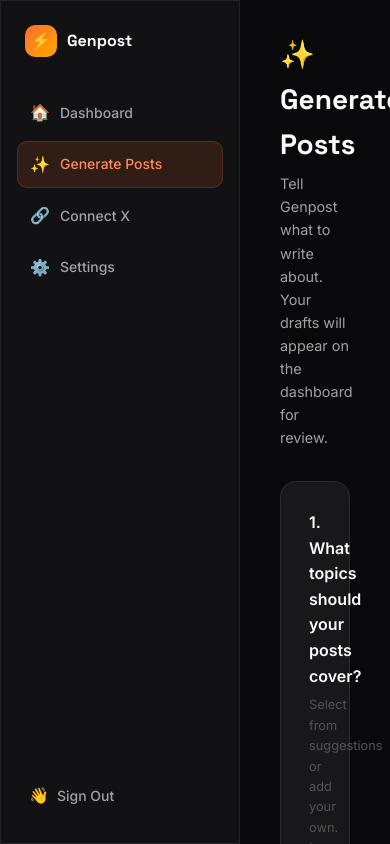
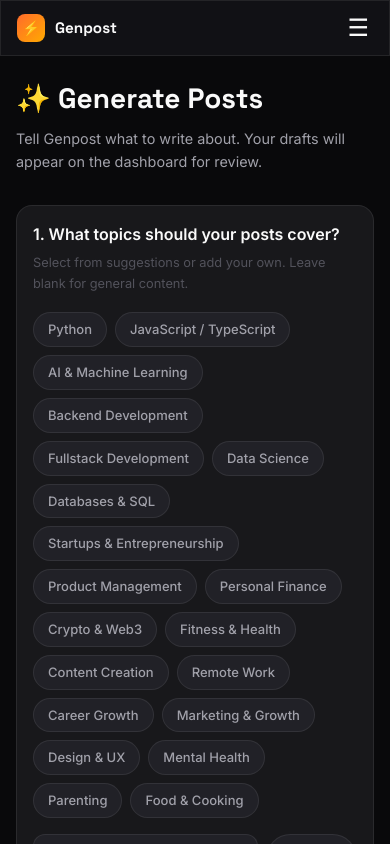
Before and after one commit to chineey/genpost_automation, a Next.js app in the folder genpost/: page /dashboard/new in a window 390 px wide. Shown: the top 844 px of the page. Built offline with nearby package versions, Linux system fonts and the light colour scheme.

Commit message:
style: fix layout responsiveness on mobile viewports for landing page and dashboard

```diff
--- a/genpost/app/dashboard/connect-x/page.tsx
+++ b/genpost/app/dashboard/connect-x/page.tsx
@@ -117,7 +117,7 @@
       )}
 
       {/* Connection card */}
-      <div className="card" style={{ padding: 32 }}>
+      <div className="card responsive-card">
         {xUsername ? (
           <>
             <div style={{ display: "flex", alignItems: "center", gap: 16, marginBottom: 24 }}>
@@ -150,7 +150,7 @@
               Your access tokens are encrypted with AES-256-GCM.
             </p>
 
-            <div style={{ display: "flex", gap: 10 }}>
+            <div style={{ display: "flex", gap: 10, flexWrap: "wrap" }}>
               <button onClick={handleConnect} className="btn-secondary" style={{ padding: "10px 20px" }}>
                 🔄 Reconnect
               </button>
@@ -221,7 +221,7 @@
 
 export default function ConnectXPage() {
   return (
-    <div style={{ padding: "32px 40px", maxWidth: 700, margin: "0 auto" }}>
+    <div className="responsive-padding" style={{ maxWidth: 700, margin: "0 auto" }}>
       <div style={{ marginBottom: 32 }}>
         <h1 className="font-display" style={{ fontSize: "1.75rem", fontWeight: 700, marginBottom: 6 }}>
           🔗 Connect X Account
--- a/genpost/app/dashboard/layout.tsx
+++ b/genpost/app/dashboard/layout.tsx
@@ -2,6 +2,7 @@
 import Link from "next/link";
 import { usePathname, useRouter } from "next/navigation";
 import { signOut } from "next-auth/react";
+import { useState } from "react";
 
 const NAV_ITEMS = [
   { href: "/dashboard", icon: "🏠", label: "Dashboard" },
@@ -13,17 +14,114 @@
 export default function DashboardLayout({ children }: { children: React.ReactNode }) {
   const pathname = usePathname();
   const router = useRouter();
+  const [isMobileMenuOpen, setIsMobileMenuOpen] = useState(false);
 
   async function handleLogout() {
     await signOut({ callbackUrl: "/login" });
   }
 
+  return (
+    <div className="dashboard-container">
+      {/* Mobile Top Navigation Header */}
+      <header className="mobile-nav-header glass" style={{ background: "var(--bg-surface)", width: "100%" }}>
+        <Link
+          href="/dashboard"
+          style={{
+            display: "flex",
+            alignItems: "center",
+            gap: 10,
+            textDecoration: "none",
+          }}
+          onClick={() => setIsMobileMenuOpen(false)}
+        >
+          <div
+            style={{
+              width: 28,
+              height: 28,
+              borderRadius: 8,
+              background: "linear-gradient(135deg, #FF6B2B, #FFAA00)",
+              display: "flex",
+              alignItems: "center",
+              justifyContent: "center",
+              fontSize: 14,
+              flexShrink: 0,
+            }}
+          >
+            ⚡
+          </div>
+          <span className="font-display" style={{ fontWeight: 700, fontSize: "0.95rem", color: "var(--text-primary)" }}>
+            Genpost
+          </span>
+        </Link>
+        <button
+          onClick={() => setIsMobileMenuOpen(!isMobileMenuOpen)}
+          style={{
+            background: "none",
+            border: "none",
+            color: "var(--text-primary)",
+            fontSize: 24,
+            cursor: "pointer",
+            display: "flex",
+            alignItems: "center",
+            padding: 4,
+          }}
+          aria-label="Toggle navigation menu"
+        >
+          {isMobileMenuOpen ? "✕" : "☰"}
+        </button>
+      </header>
 
-  return (
-    <div style={{ display: "flex", minHeight: "100vh", background: "var(--bg-base)" }}>
-      {/* Sidebar */}
+      {/* Mobile Drawer Overlay Navigation */}
+      <nav className={`mobile-nav-drawer glass ${isMobileMenuOpen ? "open" : ""}`}>
+        <div style={{ display: "flex", flexDirection: "column", gap: 6 }}>
+          {NAV_ITEMS.map((item) => {
+            const isActive =
+              item.href === "/dashboard"
+                ? pathname === "/dashboard"
+                : pathname.startsWith(item.href);
+            return (
+              <Link
+                key={item.href}
+                href={item.href}
+                onClick={() => setIsMobileMenuOpen(false)}
+                style={{
+                  display: "flex",
+                  alignItems: "center",
+                  gap: 10,
+                  padding: "12px 14px",
+                  borderRadius: 10,
+                  textDecoration: "none",
+                  fontSize: "0.95rem",
+                  fontWeight: 500,
+                  transition: "all 0.15s ease",
+                  background: isActive ? "rgba(255,107,43,0.12)" : "transparent",
+                  color: isActive ? "var(--brand-orange-light)" : "var(--text-secondary)",
+                  border: isActive ? "1px solid rgba(255,107,43,0.2)" : "1px solid transparent",
+                }}
+              >
+                <span style={{ fontSize: 18 }}>{item.icon}</span>
+                {item.label}
+              </Link>
+            );
+          })}
+        </div>
+        <div className="divider" style={{ margin: "8px 0" }} />
+        <button
+          onClick={() => {
+            setIsMobileMenuOpen(false);
+            handleLogout();
+          }}
+          className="btn-ghost"
+          style={{ width: "100%", justifyContent: "flex-start", padding: "12px 14px" }}
+        >
+          <span style={{ fontSize: 18 }}>👋</span>
+          Sign Out
+        </button>
+      </nav>
+
+      {/* Desktop Sidebar (hidden on mobile) */}
       <aside
-        className="glass"
+        className="glass hide-mobile"
         style={{
           width: 240,
           flexShrink: 0,
@@ -113,7 +211,7 @@
       </aside>
 
       {/* Main content */}
-      <main style={{ flex: 1, overflow: "auto", minHeight: "100vh" }}>
+      <main style={{ flex: 1, overflow: "auto", minHeight: "calc(100vh - 56px)" }}>
         {children}
       </main>
     </div>
--- a/genpost/app/dashboard/new/page.tsx
+++ b/genpost/app/dashboard/new/page.tsx
@@ -93,7 +93,7 @@
           justifyContent: "center",
           minHeight: "60vh",
           gap: 16,
-          padding: 40,
+          padding: "40px 16px",
         }}
       >
         <div style={{ fontSize: 56 }}>✨</div>
@@ -106,7 +106,7 @@
   }
 
   return (
-    <div style={{ padding: "32px 40px", maxWidth: 760, margin: "0 auto" }}>
+    <div className="responsive-padding" style={{ maxWidth: 760, margin: "0 auto" }}>
       <div style={{ marginBottom: 32 }}>
         <h1 className="font-display" style={{ fontSize: "1.75rem", fontWeight: 700, marginBottom: 6 }}>
           ✨ Generate Posts
@@ -119,7 +119,7 @@
       <div style={{ display: "flex", flexDirection: "column", gap: 28 }}>
 
         {/* ── Step 1: Topics ── */}
-        <div className="card" style={{ padding: 28 }}>
+        <div className="card responsive-card">
           <h2 style={{ fontWeight: 600, fontSize: "1rem", marginBottom: 6 }}>
             1. What topics should your posts cover?
           </h2>
@@ -188,7 +188,7 @@
         </div>
 
         {/* ── Step 2: Post types ── */}
-        <div className="card" style={{ padding: 28 }}>
+        <div className="card responsive-card">
           <h2 style={{ fontWeight: 600, fontSize: "1rem", marginBottom: 6 }}>
             2. What types of posts do you want?
           </h2>
@@ -236,7 +236,7 @@
         </div>
 
         {/* ── Step 3: Count ── */}
-        <div className="card" style={{ padding: 28 }}>
+        <div className="card responsive-card">
           <h2 style={{ fontWeight: 600, fontSize: "1rem", marginBottom: 18 }}>
             3. How many posts to generate?
           </h2>
@@ -255,7 +255,7 @@
         </div>
 
         {/* ── Step 4: Additional context (optional) ── */}
-        <div className="card" style={{ padding: 28 }}>
+        <div className="card responsive-card">
           <h2 style={{ fontWeight: 600, fontSize: "1rem", marginBottom: 6 }}>
             4. Any extra context? <span style={{ color: "var(--text-muted)", fontWeight: 400 }}>(optional)</span>
           </h2>
--- a/genpost/app/globals.css
+++ b/genpost/app/globals.css
@@ -462,3 +462,163 @@
   z-index: 50;
 }
 .tooltip:hover::after { opacity: 1; }
+
+/* ─── Responsive utilities ─── */
+.hide-mobile {
+  display: block;
+}
+.show-mobile {
+  display: none !important;
+}
+
+@media (max-width: 768px) {
+  .hide-mobile {
+    display: none !important;
+  }
+  .show-mobile {
+    display: block !important;
+  }
+  .show-mobile-flex {
+    display: flex !important;
+  }
+}
+
+.dashboard-container {
+  display: flex;
+  min-height: 100vh;
+  background: var(--bg-base);
+}
+
+@media (max-width: 768px) {
+  .dashboard-container {
+    flex-direction: column;
+  }
+}
+
+.responsive-padding {
+  padding: 32px 40px;
+}
+@media (max-width: 768px) {
+  .responsive-padding {
+    padding: 20px 16px;
+  }
+}
+
+.responsive-card {
+  padding: 28px;
+}
+@media (max-width: 768px) {
+  .responsive-card {
+    padding: 16px;
+  }
+}
+
+/* Post card layouts */
+.post-card-container {
+  display: flex;
+  justify-content: space-between;
+  align-items: flex-start;
+  gap: 16px;
+}
+.post-card-actions {
+  display: flex;
+  flex-direction: column;
+  gap: 6px;
+  flex-shrink: 0;
+}
+
+@media (max-width: 600px) {
+  .post-card-container {
+    flex-direction: column;
+    align-items: stretch;
+  }
+  .post-card-actions {
+    flex-direction: row;
+    flex-wrap: wrap;
+    justify-content: flex-end;
+    margin-top: 12px;
+    border-top: 1px solid var(--bg-border);
+    padding-top: 12px;
+    gap: 8px;
+  }
+  .post-card-actions button {
+    flex: 1;
+    min-width: 80px;
+    justify-content: center;
+  }
+}
+
+/* Mobile drawer and navigation elements */
+.mobile-nav-header {
+  position: sticky;
+  top: 0;
+  z-index: 90;
+  height: 56px;
+  padding: 0 16px;
+  display: none;
+  align-items: center;
+  justify-content: space-between;
+  border-bottom: 1px solid var(--bg-border);
+}
+
+.mobile-nav-drawer {
+  position: fixed;
+  top: 56px;
+  left: 0;
+  right: 0;
+  bottom: 0;
+  z-index: 80;
+  display: none;
+  flex-direction: column;
+  padding: 20px 16px;
+  gap: 16px;
+  transform: translateY(-100%);
+  transition: transform 0.3s ease-in-out, opacity 0.3s ease-in-out;
+  opacity: 0;
+  pointer-events: none;
+  background: var(--bg-surface);
+}
+
+.mobile-nav-drawer.open {
+  transform: translateY(0);
+  opacity: 1;
+  pointer-events: auto;
+  display: flex;
+}
+
+@media (max-width: 768px) {
+  .mobile-nav-header {
+    display: flex;
+  }
+}
+
+.cta-banner {
+  border-radius: 24px;
+  padding: 60px 40px;
+  background: linear-gradient(135deg, rgba(255,107,43,0.15) 0%, rgba(255,170,0,0.1) 100%);
+  border: 1px solid rgba(255,107,43,0.2);
+  text-align: center;
+  position: relative;
+  overflow: hidden;
+}
+@media (max-width: 768px) {
+  .cta-banner {
+    padding: 40px 20px;
+    border-radius: 16px;
+  }
+}
+
+.footer-container {
+  display: flex;
+  justify-content: space-between;
+  align-items: center;
+  flex-wrap: wrap;
+  gap: 16px;
+}
+@media (max-width: 600px) {
+  .footer-container {
+    flex-direction: column;
+    text-align: center;
+    justify-content: center;
+  }
+}
```
Also changed, not shown: genpost/app/dashboard/page.tsx (+10 -11 lines), genpost/app/dashboard/settings/page.tsx (+10 -10 lines), genpost/app/page.tsx (+12 -23 lines).
